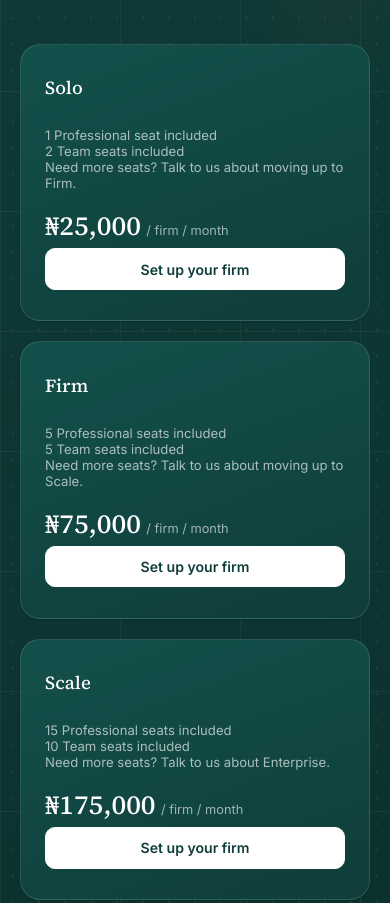
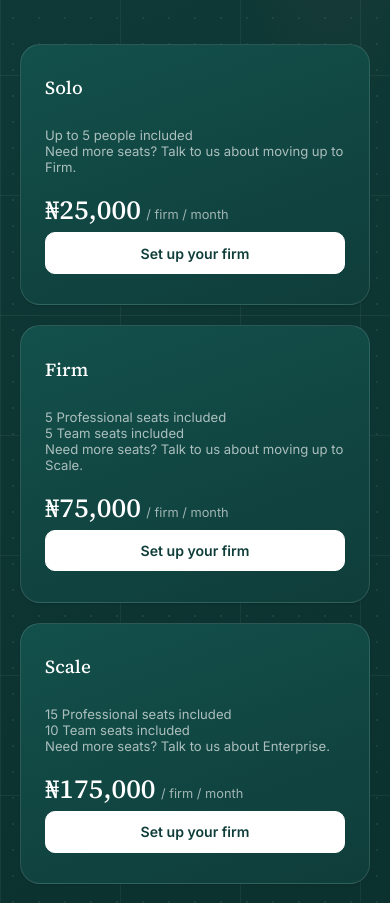
Before and after one commit to FrontendLabs-UK/deeluh-site, a plain HTML site: page index.html in a window 390 px wide. Shown: the part 6143-7046 px from the top of the page. Drawn offline with Linux system fonts and the light colour scheme.

Commit message:
fix(pricing): Solo covers up to 5 people, as agreed by the PO and the PM on 20 Nov (#43)
The Solo card said 1 Professional + 2 Team seats. The PO and Eji (PM) agreed Solo covers up to
5 people, and a client is buying Solo on that basis. Seats are not enforced in the app today,
so the page now matches what a Solo firm actually gets. Prices are unchanged.

Co-authored-by: Olanrewaju Akisanya <mobileappconsultant@gmail.com>
Co-authored-by: Claude Opus 5.5 <noreply@anthropic.com>

```diff
--- a/index.html
+++ b/index.html
@@ -2629,7 +2629,7 @@
 
       <article class="price-card" data-ngn-monthly="25000" data-ngn-annual="240000">
         <p class="price-card__tier" id="tier-solo">Solo</p>
-        <p class="price-card__scope">1 Professional seat included<br>2 Team seats included<br>Need more seats? Talk to us about moving up to Firm.</p>
+        <p class="price-card__scope">Up to 5 people included<br>Need more seats? Talk to us about moving up to Firm.</p>
         <div class="price-card__amount price-monthly">
           <span class="value">₦25,000</span><span class="unit">/ firm / month</span>
         </div>
```
